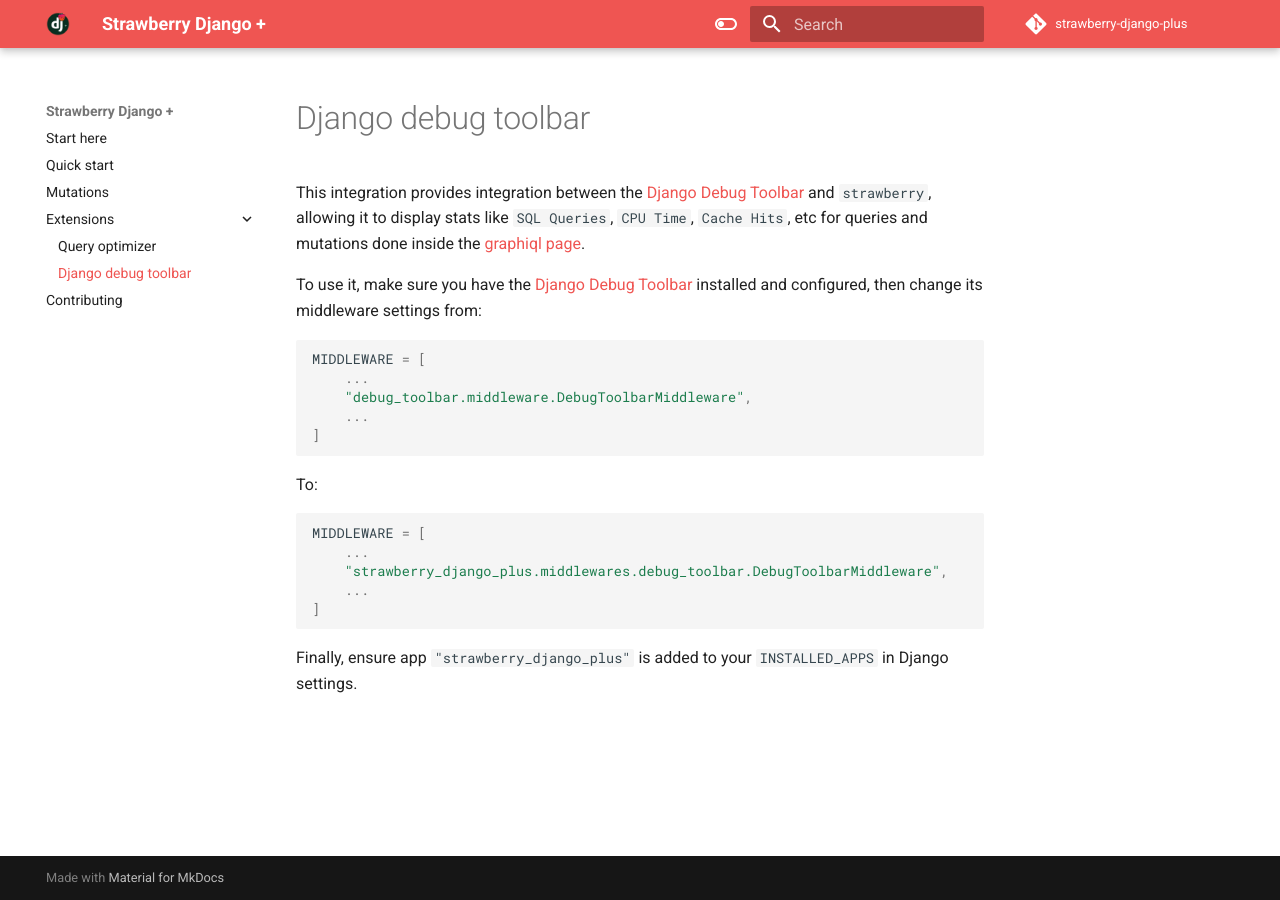
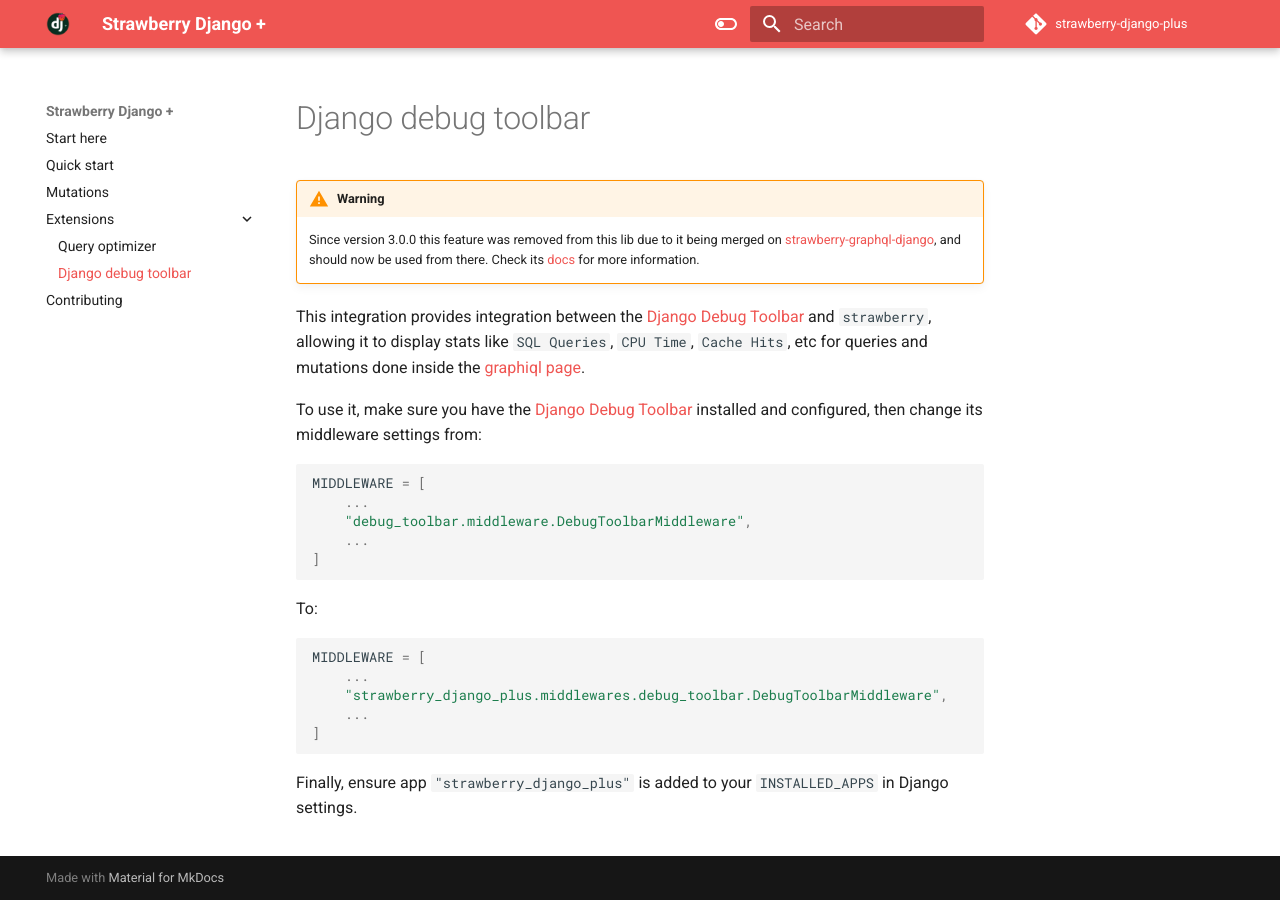
Before and after one commit to blb-ventures/strawberry-django-plus, an MkDocs documentation site: the page built from docs/debug-toolbar.md, in a window 1280 px wide. Built offline with MkDocs 1.6.1 and Material for MkDocs 9.7.7, drawn with Linux system fonts in a browser that asks for light colours; comment, search, counter and statistics services are not loaded.

Commit message:
docs: add a note regarding debug-toolbar integration removal

```diff
--- a/docs/debug-toolbar.md
+++ b/docs/debug-toolbar.md
@@ -1,3 +1,11 @@
+!!! warning
+
+    Since version 3.0.0 this feature was removed from this lib due to it being merged on
+    [strawberry-graphql-django](https://github.com/strawberry-graphql/strawberry-graphql-django),
+    and should now be used from there.
+    Check its [docs](https://strawberry-graphql.github.io/strawberry-graphql-django/guides/debug-toolbar/)
+    for more information.
+
 This integration provides integration between the
 [Django Debug Toolbar](https://github.com/jazzband/django-debug-toolbar) and
 `strawberry`, allowing it to display stats like `SQL Queries`, `CPU Time`, `Cache Hits`, etc
```
